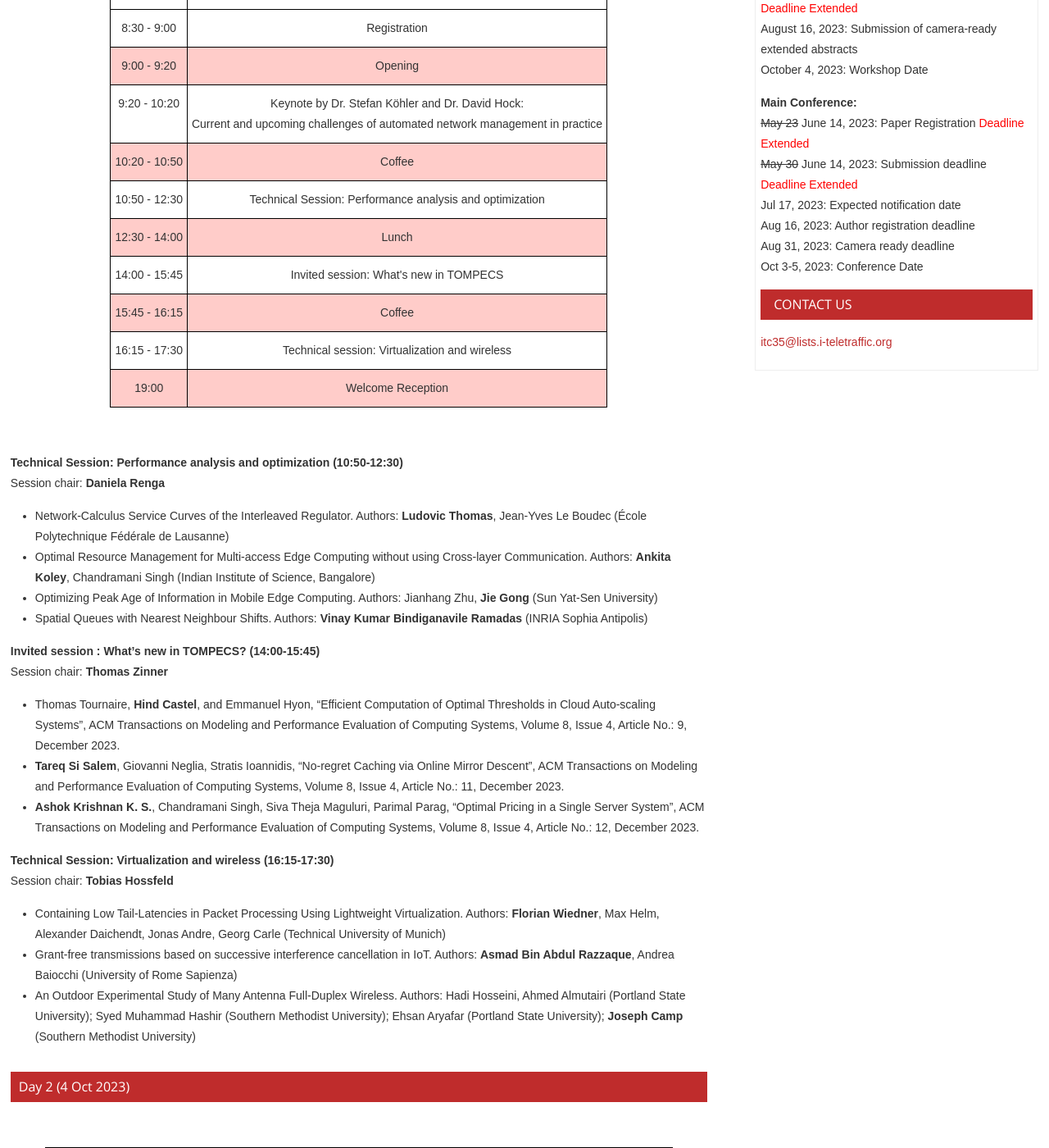
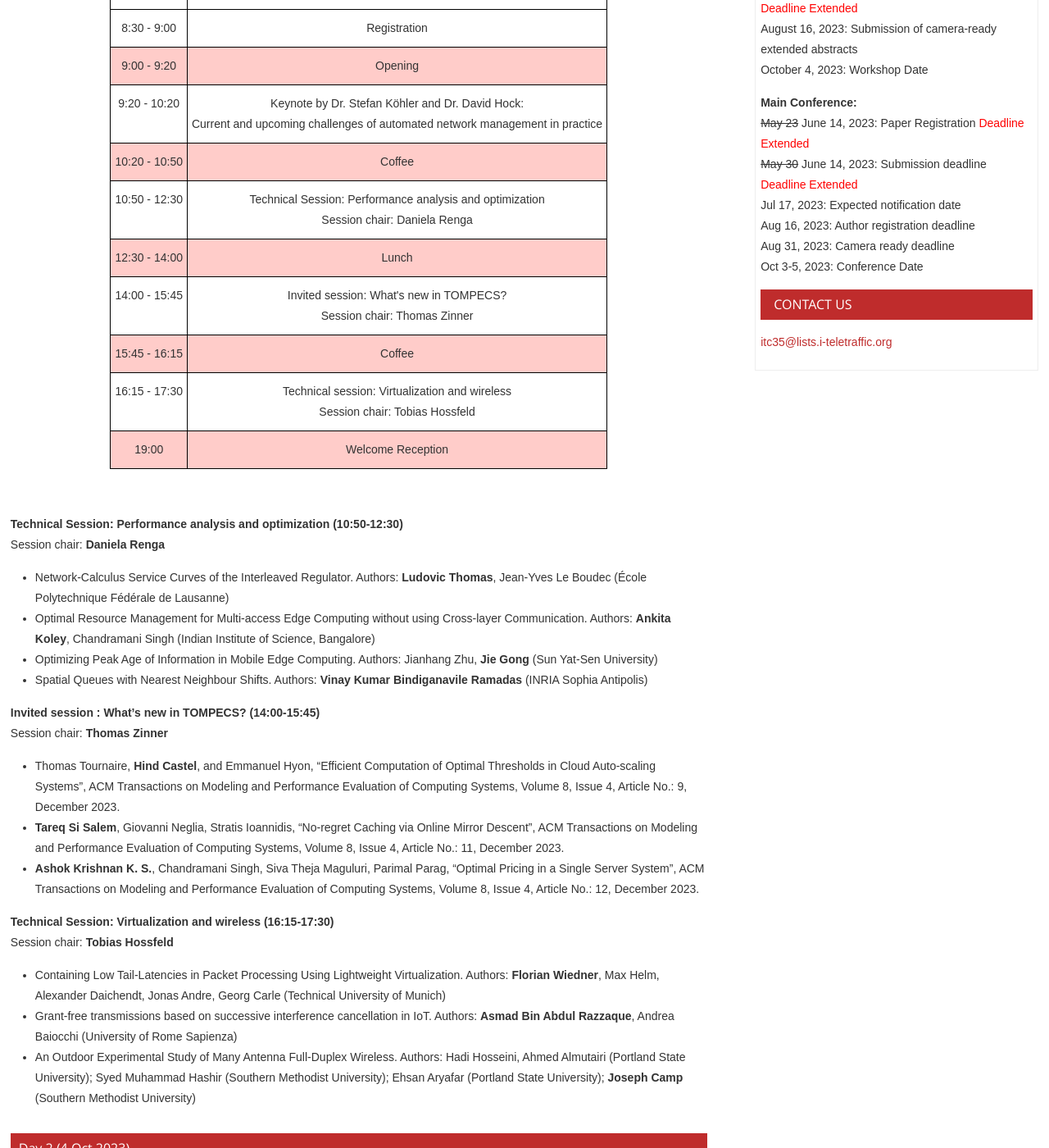
Before and after one commit to ohohlfeld/itc35, a Jekyll site: the page built from program.md, in a window 1280 px wide and 1400 px high, scrolled down 747 px. Shown: the whole window at 82% size. Built offline with Jekyll 4.4.1, drawn with Linux system fonts in a browser that asks for light colours; some of the changed text lies outside the part shown.

Commit message:
Update program.md

```diff
--- a/program.md
+++ b/program.md
@@ -43,7 +43,7 @@ menu-index: 6
   </tr>
   <tr>
     <td class="tg-baqh">10:50 - 12:30</td>
-    <td class="tg-baqh">Technical Session: Performance analysis and optimization</td>
+    <td class="tg-baqh">Technical Session: Performance analysis and optimization<br>Session chair: Daniela Renga</td>
   </tr>
   <tr>
     <td class="tg-cmwg">12:30 - 14:00</td>
@@ -51,7 +51,7 @@ menu-index: 6
   </tr>
   <tr>
     <td class="tg-baqh">14:00 - 15:45</td>
-    <td class="tg-baqh">Invited session: What's new in TOMPECS</td>
+    <td class="tg-baqh">Invited session: What's new in TOMPECS?<br>Session chair: Thomas Zinner</td>
   </tr>
   <tr>
     <td class="tg-cmwg">15:45 - 16:15</td>
@@ -59,7 +59,7 @@ menu-index: 6
   </tr>
   <tr>
     <td class="tg-baqh">16:15 - 17:30</td>
-    <td class="tg-baqh">Technical session: Virtualization and wireless</td>
+    <td class="tg-baqh">Technical session: Virtualization and wireless<br>Session chair: Tobias Hossfeld</td>
   </tr>
   <tr>
     <td class="tg-cmwg">19:00</td>
@@ -121,7 +121,7 @@ Session chair: **Tobias Hossfeld**
   </tr>
   <tr>
     <td class="tg-baqh">10:30 - 12:15</td>
-    <td class="tg-baqh">Invited session: What's new in COMNET</td>
+    <td class="tg-baqh">Invited session: What's new in COMNET?<br>Session chair: Marco Ajmone Marsan</td>
   </tr>
   <tr>
     <td class="tg-cmwg">12:15 - 13:45</td>
@@ -129,7 +129,7 @@ Session chair: **Tobias Hossfeld**
   </tr>
   <tr>
     <td class="tg-baqh">13:45 - 15:00</td>
-    <td class="tg-baqh">Technical session: Traffic-related topics</td>
+    <td class="tg-baqh">Technical session: Traffic-related topics<br>Session chair: Emilio Leonardi</td>
   </tr>
   <tr>
     <td class="tg-baqh">15:00 - 16:00</td>
@@ -153,7 +153,7 @@ Session chair: **Tobias Hossfeld**
 <br>
 
 **Invited session: What's new in COMNET? (10:30-12:15)** <br>
-Session chair: **Marco Ajmone Marsan****
+Session chair: **Marco Ajmone Marsan**
   - **Daniele Bringhenti**, Riccardo Sisto, Fulvio Valenza, "A novel abstraction for security configuration in virtual networks", Computer Networks, Volume 228, Article 109745, June 2023.
   - **Sebastian Troia**, Marco Savi, Giulia Nava, Ligia Maria Moreira Zorello, Thomas Schneider, and Guido Maier, "Performance characterization and profiling of chained CPU-bound Virtual Network Functions", Computer Networks, Volume 231, Article 109815, July 2023.
   - Afonso Oliveira and **Teresa Vazão**, "Towards green machine learning for resource allocation in beyond 5G RAN slicing", Computer Networks, Volume 233, Article 109877, September 2023.
@@ -196,7 +196,7 @@ Session chair: **Emilio Leonardi**
   </tr>
   <tr>
     <td class="tg-wp8o">10:30 - 12:15</td>
-    <td class="tg-wp8o">Invited session: What's new in PEVA</td>
+    <td class="tg-wp8o">Invited session: What's new in PEVA?<br>Session chair: Sara Alouf</td>
   </tr>
   <tr>
     <td class="tg-r31r">12:15 - 13:45</td>
@@ -204,7 +204,7 @@ Session chair: **Emilio Leonardi**
   </tr>
   <tr>
     <td class="tg-wp8o">13:45 - 15:00</td>
-    <td class="tg-wp8o">Technical Session: Learning and its applications</td>
+    <td class="tg-wp8o">Technical Session: Learning and its applications<br>Session chair: Greta Vallero</td>
   </tr>
   <tr>
     <td class="tg-wp8o">15:00 - 15:30</td>
```
